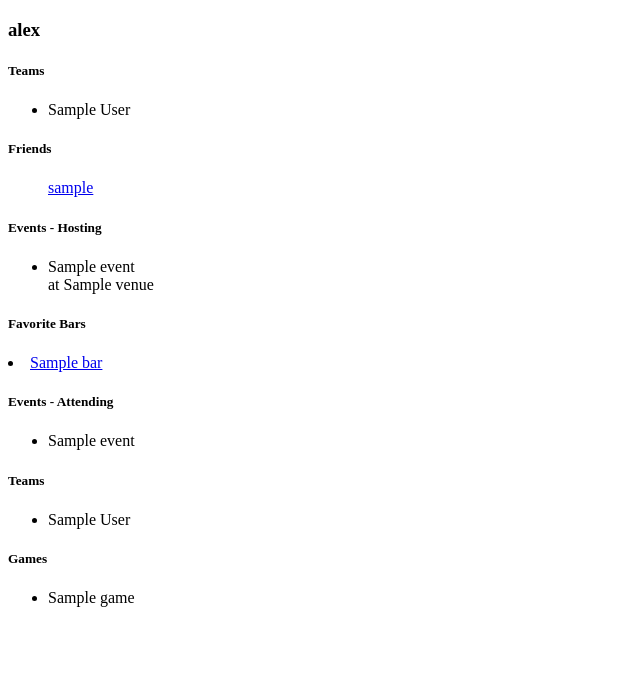
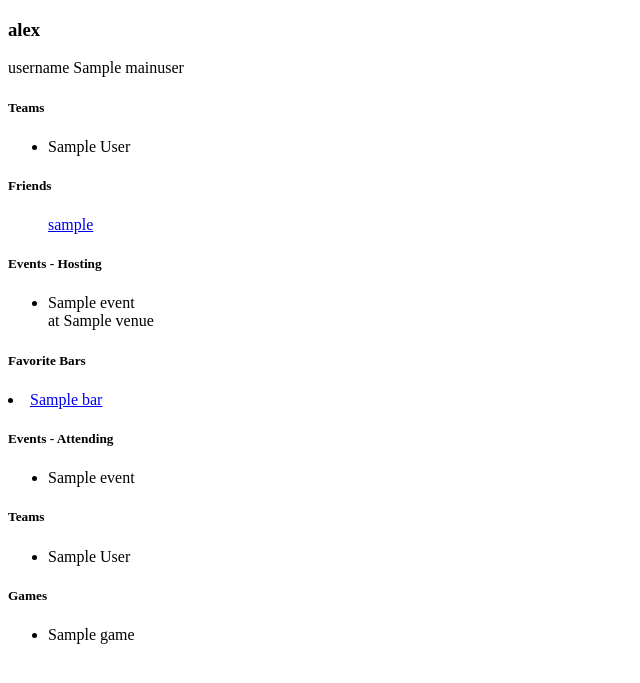
Before and after one commit to alextryonpdx/blazerbar_project, a Django app: template templates/blazerbar/userpage.html in a window 1280 px wide. Shown: the part 86-769 px from the top of the page, without its empty margins (0-640 px from the left). Run offline with Django 3.2, Linux system fonts and the light colour scheme; a user stored in the database is signed in; tables that the repository leaves empty hold one stand-in row (values such as "Sample post"); the template is opened without the code that fills it: most values are stand-ins (such as "Sample title", 1, 10 or a date in 2020); some libraries are stand-ins or nearby versions.

Commit message:
request.user!!!!!!!!!!
took a little too long to find it, but now that i have
request.user.username i can test it against userprofile page to allow
for editting or just for viewing.

```diff
--- a/templates/blazerbar/userpage.html
+++ b/templates/blazerbar/userpage.html
@@ -7,7 +7,8 @@
 {% block body %}
 	<h3>{{ user.username }}</h3>
 {%if user.is_authenticated %}
-	{{ self }}
+	username
+	{{ mainuser }}
 {% endif %}
 
 	<h5>Teams</h5>
```
Also changed, not shown: db.sqlite3.
